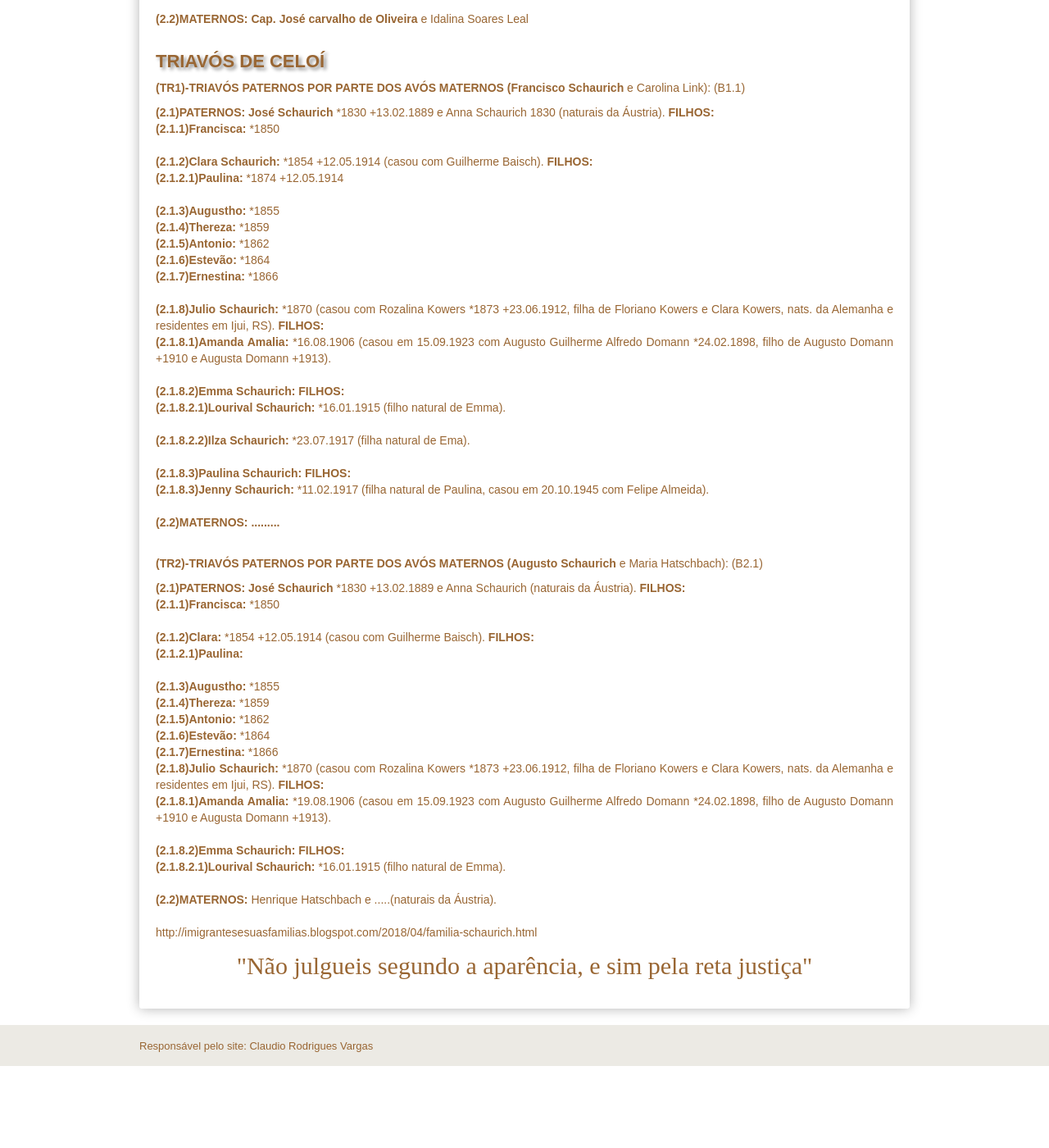
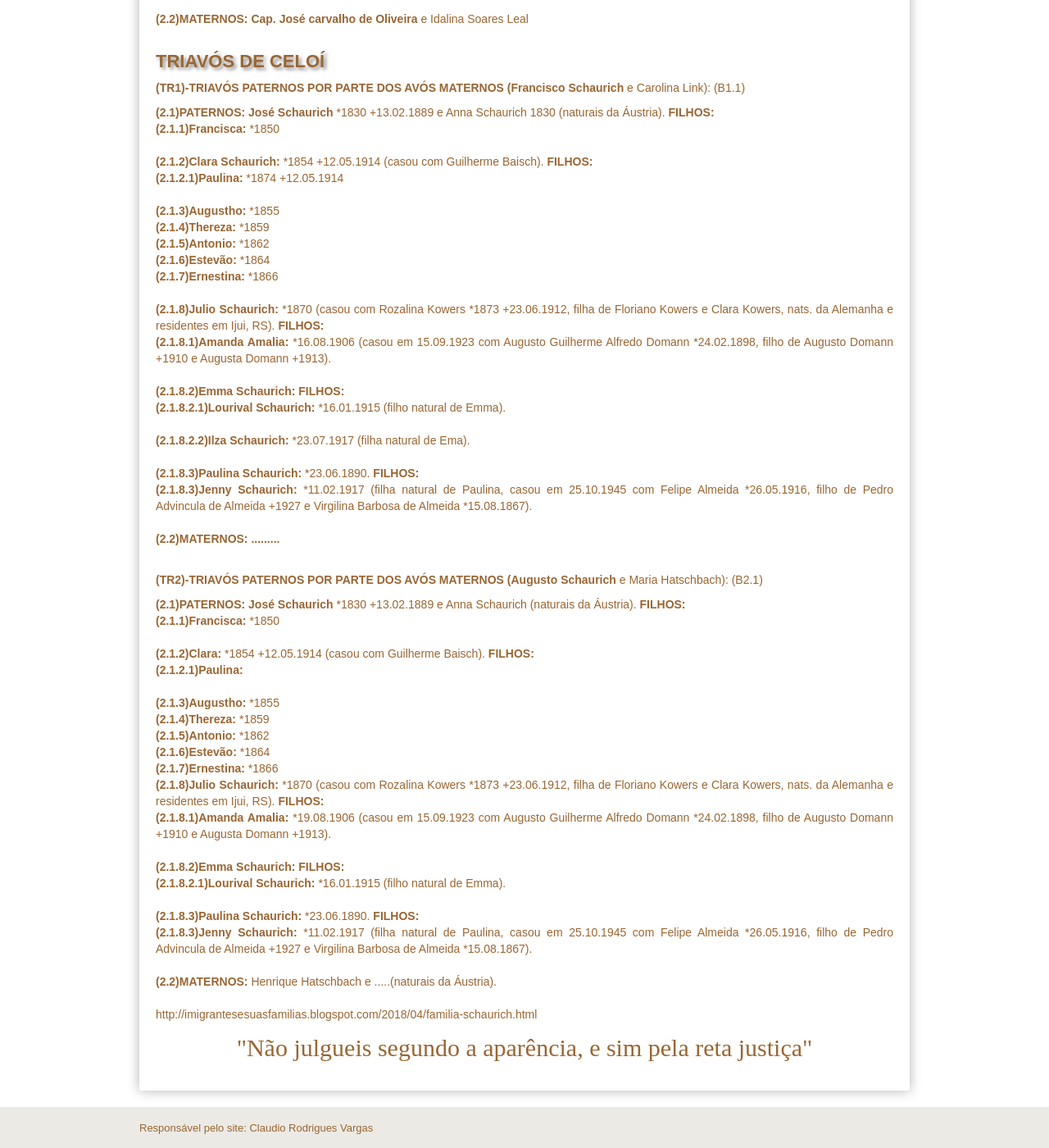
Before and after one commit to claudiovargas1955/claudiovargas1955.github.io, a Jekyll site: the page built from _pages/familia-schaurich.html, in a window 1280 px wide and 1400 px high, scrolled down 3654 px. Shown: the whole window at 82% size. Built offline with Jekyll 4.4.1, drawn with Linux system fonts in a browser that asks for light colours; some web fonts are replaced; before the commit the page ends 4954 px from its top, so only the background shows below that.

Commit message:
Update familia-schaurich.html

```diff
--- a/_pages/familia-schaurich.html
+++ b/_pages/familia-schaurich.html
@@ -357,8 +357,9 @@ Ortiz  avós maternos: José da Silva Moura e Francisca Vargas de Moura RC-83).
         <b>(2.1.8.2.1)Lourival Schaurich: </b>*16.01.1915 (filho natural de Emma).<br><br>
         <b>(2.1.8.2.2)Ilza Schaurich: </b>*23.07.1917 (filha natural de Ema). <br><br>
 
-    <b>(2.1.8.3)Paulina Schaurich: </b><b>FILHOS: </b><br>
-        <b>(2.1.8.3)Jenny Schaurich: </b>*11.02.1917 (filha natural de Paulina, casou em 20.10.1945 com Felipe Almeida).<br><br>
+    <b>(2.1.8.3)Paulina Schaurich: </b>*23.06.1890. <b>FILHOS: </b><br>
+        <b>(2.1.8.3)Jenny Schaurich: </b>*11.02.1917 (filha natural de Paulina, casou em 25.10.1945 com Felipe Almeida *26.05.1916,
+    filho de Pedro Advincula de Almeida +1927 e Virgilina Barbosa de Almeida *15.08.1867).<br><br>
 
  <b>(2.2)MATERNOS: .........</b><br><br>
 
@@ -383,6 +384,11 @@ Ortiz  avós maternos: José da Silva Moura e Francisca Vargas de Moura RC-83).
       <b>(2.1.8.2)Emma Schaurich: </b><b>FILHOS: </b><br>
         <b>(2.1.8.2.1)Lourival Schaurich: </b>*16.01.1915 (filho natural de Emma).<br><br>
 
+    <b>(2.1.8.3)Paulina Schaurich: </b>*23.06.1890. <b>FILHOS: </b><br>
+        <b>(2.1.8.3)Jenny Schaurich: </b>*11.02.1917 (filha natural de Paulina, casou em 25.10.1945 com Felipe Almeida *26.05.1916,
+        filho de Pedro Advincula de Almeida +1927 e Virgilina Barbosa de Almeida *15.08.1867).<br><br>
+
+
 <b>(2.2)MATERNOS: </b>Henrique Hatschbach e .....(naturais da Áustria).<br><br>
 
 http://imigrantesesuasfamilias.blogspot.com/2018/04/familia-schaurich.html
```
